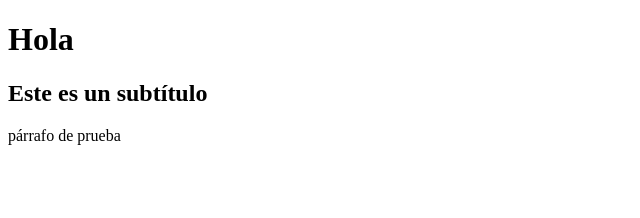
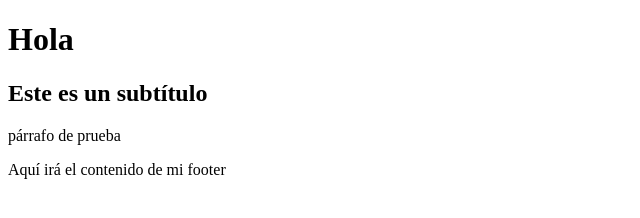
Before and after one commit to Dominic-Rivas/new-repo, a plain HTML site: page index.html in a window 1280 px wide. Shown: the whole page, without its empty margins (0-640 px from the left). Drawn offline with Linux system fonts and the light colour scheme.

Commit message:
Agregar footer

```diff
--- a/index.html
+++ b/index.html
@@ -9,5 +9,9 @@
     <p>párrafo de prueba</p>
 </body>
 
+<footer>
+    <p>Aquí irá el contenido de mi footer</p>
+
+</footer>
 
 </html>
```
